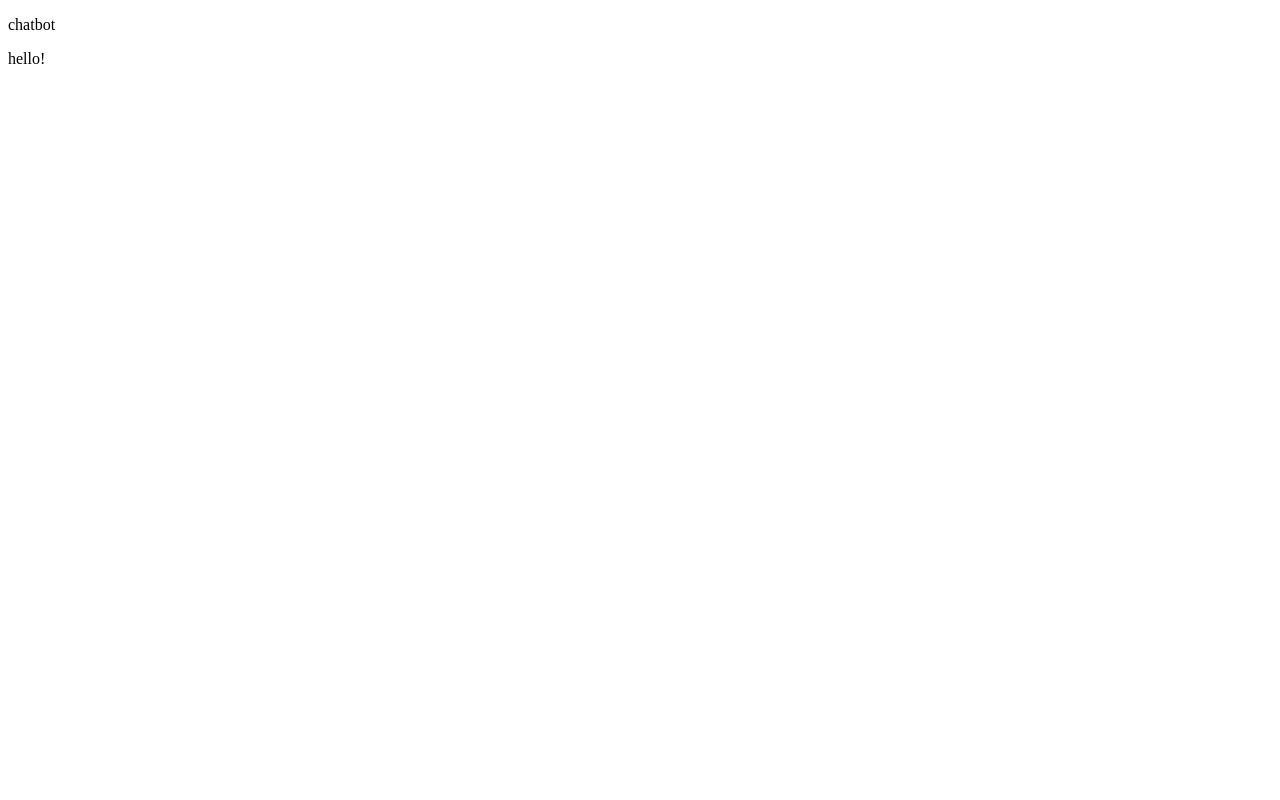
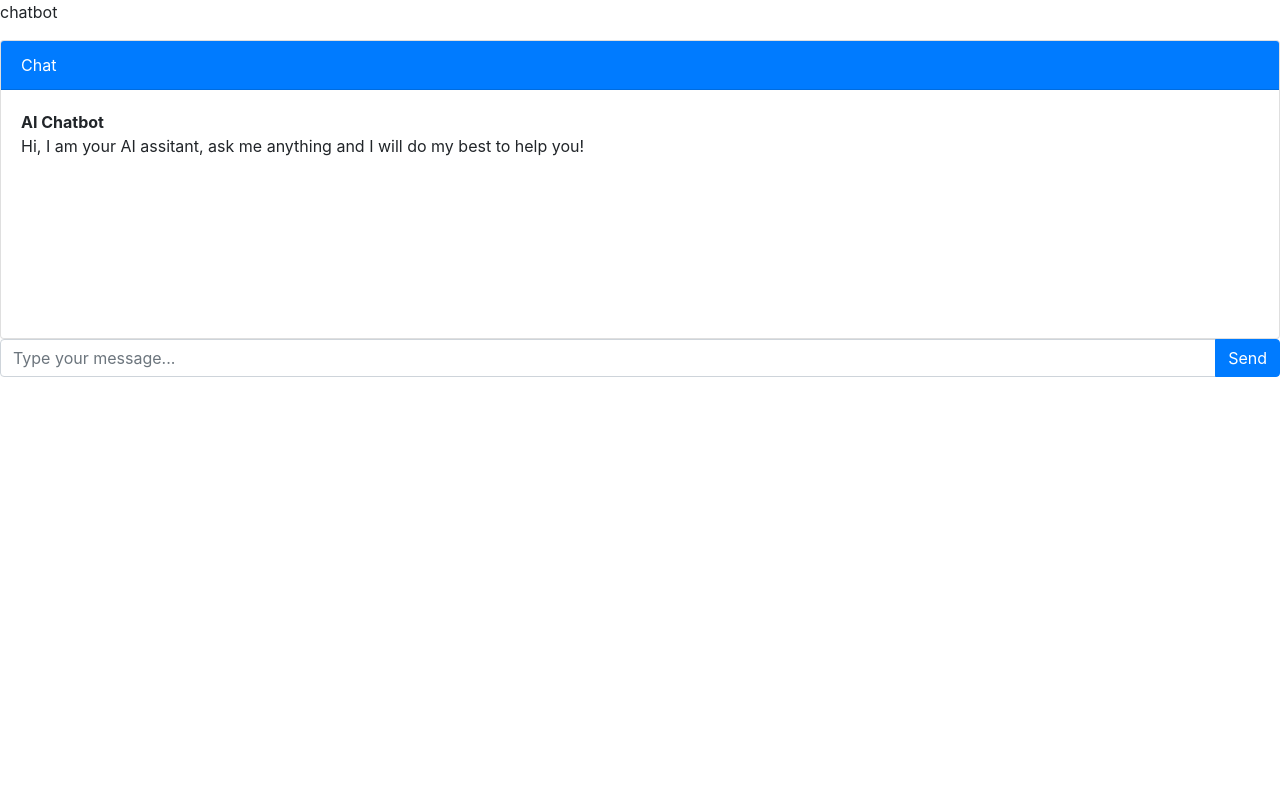
Before and after one commit to Harrisong5/gbt-chatbot, a Django app: page / in a window 1280 px wide. Before the commit the page is almost empty. Run offline with Django 5.2, Linux system fonts and the light colour scheme; some libraries are stand-ins or nearby versions.

Commit message:
chat response testing

```diff
--- a/chatbot/views.py
+++ b/chatbot/views.py
@@ -1,5 +1,10 @@
 from django.shortcuts import render
-from django.http import HttpResponse
+from django.http import HttpResponse, JsonResponse
+
 
 def chat(request):
+    if request.method == 'POST':
+        message = request.POST.get('message')
+        response = 'This would be an AI response.'
+        return JsonResponse({'message': message, 'response': response})
     return render (request, 'chat.html')
--- a/chatty/settings.py
+++ b/chatty/settings.py
@@ -81,6 +81,9 @@
     }
 }
 
+CSRF_TRUSTED_ORIGINS = [
+    "https://8000-harrisong5-gbtchatbot-o5q3mpj0b7o.ws.codeinstitute-ide.net/",
+]
 
 # Password validation
 # https://docs.djangoproject.com/en/5.0/ref/settings/#auth-password-validators
--- a/templates/base.html
+++ b/templates/base.html
@@ -2,7 +2,9 @@
 <html class="h-100" lang="en">
 
 <head>
+    <meta charset="utf-8">
     <meta name="viewport" content="width=device-width, initial-scale=1" />
+    <link rel="stylesheet" href="https://stackpath.bootstrapcdn.com/bootstrap/4.3.1/css/bootstrap.min.css">
 </head>
 
 <body>
@@ -10,6 +12,9 @@
     {% block content %}
     <!-- Content goes here -->
     {% endblock content %}
+    <script src="https://code.jquery.com/jquery-3.3.1.slim.min.js"></script>
+    <script src="https://cdnjs.cloudflare.com/ajax/libs/popper.js/1.14.7/umd/popper.min.js"></script>
+    <script src="https://stackpath.bootstrapcdn.com/bootstrap/4.3.1/js/bootstrap.min.js"></script>
 </body>
 
 </html>
--- a/templates/chat.html
+++ b/templates/chat.html
@@ -1,5 +1,162 @@
 {% extends "base.html" %}
 
+{% block styles %}
+<style>
+    body, html {
+      height: 100%;
+    }
+
+    .messages-box {
+      flex: 1;
+      overflow-y: auto;
+    }
+
+    .messages-list {
+      padding-left: 0;
+    }
+
+    .message {
+      margin-bottom: 15px;
+      list-style: none;
+    }
+
+    .message-text {
+      padding: 10px;
+      border-radius: 5px;
+    }
+
+    .sent {
+      background-color: #dcf8c6;
+      align-self: flex-end;
+    }
+
+    .received {
+      background-color: #f1f0f0;
+      align-self: flex-start;
+    }
+
+    .message-form {
+      display: flex;
+      position: fixed;
+      bottom: 0;
+      left: 0;
+      right: 0;
+      padding: 10px;
+      background-color: #f8f9fa;
+    }
+
+    .message-input {
+      flex: 1;
+      border-radius: 0;
+      border-right: none;
+    }
+
+    .btn-send {
+      border-radius: 0;
+    }
+
+    .chat-container {
+      height: 100%;
+      display: flex;
+      flex-direction: column;
+    }
+  </style>
+{% endblock %}
+
 {% block content %}
-<p>hello!</p>
+<div class="chat-container">
+    <div class="card flex-grow-1">
+      <div class="card-header bg-primary text-white">Chat</div>
+      <div class="card-body messages-box">
+
+        <ul class="list-unstyled messages-list">
+
+          <li class="message received">
+            <div class="message-text">
+              <div class="message-sender">
+                <b>AI Chatbot</b>
+              </div>
+              <div class="message-content">
+                Hi, I am your AI assitant, ask me anything and I will do my best to help you!
+              </div>
+            </div>
+          </li>
+        </ul>
+
+      </div>
+      <br><br>
+      <br><br>
+      <br><br>
+    </div>
+    <form class="message-form">
+      {%csrf_token%}
+      <div class="input-group">
+        <input type="text" class="form-control message-input" placeholder="Type your message...">
+        <div class="input-group-append">
+          <button type="submit" class="btn btn-primary btn-send">Send</button>
+        </div>
+      </div>
+    </form>
+  </div>
+
+  <script>
+    const messagesList = document.querySelector('.messages-list');
+    const messageForm = document.querySelector('.message-form');
+    const messageInput = document.querySelector('.message-input');
+
+    messageForm.addEventListener('submit', (event) => {
+        event.preventDefault();
+
+        const message = messageInput.value.trim();
+        if (message.length === 0) {
+        return;
+        }
+
+        const messageItem = document.createElement('li');
+        messageItem.classList.add('message', 'sent');
+        messageItem.innerHTML = `
+            <div class="message-text">
+                <div class="message-sender">
+                    <b>You</b>
+                </div>
+                <div class="message-content">
+                    ${message}
+                </div>
+            </div>`;
+        messagesList.appendChild(messageItem);
+
+        messageInput.value = '';
+
+        fetch('', {
+            method: 'POST',
+            headers: { 'Content-Type': 'application/x-www-form-urlencoded' },
+            body: new URLSearchParams({
+                'csrfmiddlewaretoken': document.querySelector('[name=csrfmiddlewaretoken]').value,
+                'message': message
+            })
+            })
+        .then(response => {
+            if (!response.ok) {
+                throw new Error('Network response was not ok ' + response.statusText);
+            }
+            return response.json(); // This line assumes the server always returns JSON
+        })
+        .then(data => {
+            const response = data.response;
+            const messageItem = document.createElement('li');
+            messageItem.classList.add('message', 'received');
+            messageItem.innerHTML = `
+            <div class="message-text">
+                <div class="message-sender">
+                <b>AI Chatbot</b>
+                </div>
+                <div class="message-content">
+                    ${response}
+                </div>
+            </div>
+            `;
+            messagesList.appendChild(messageItem);
+        });
+    });
+  </script>
 {% endblock %}
```
